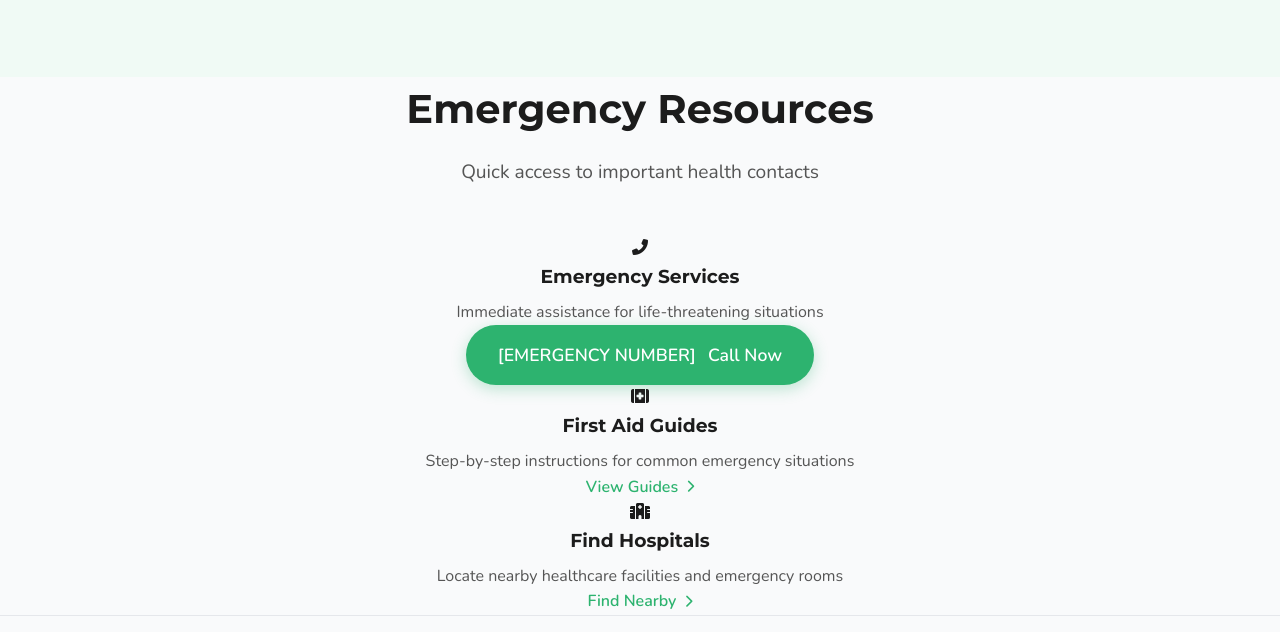
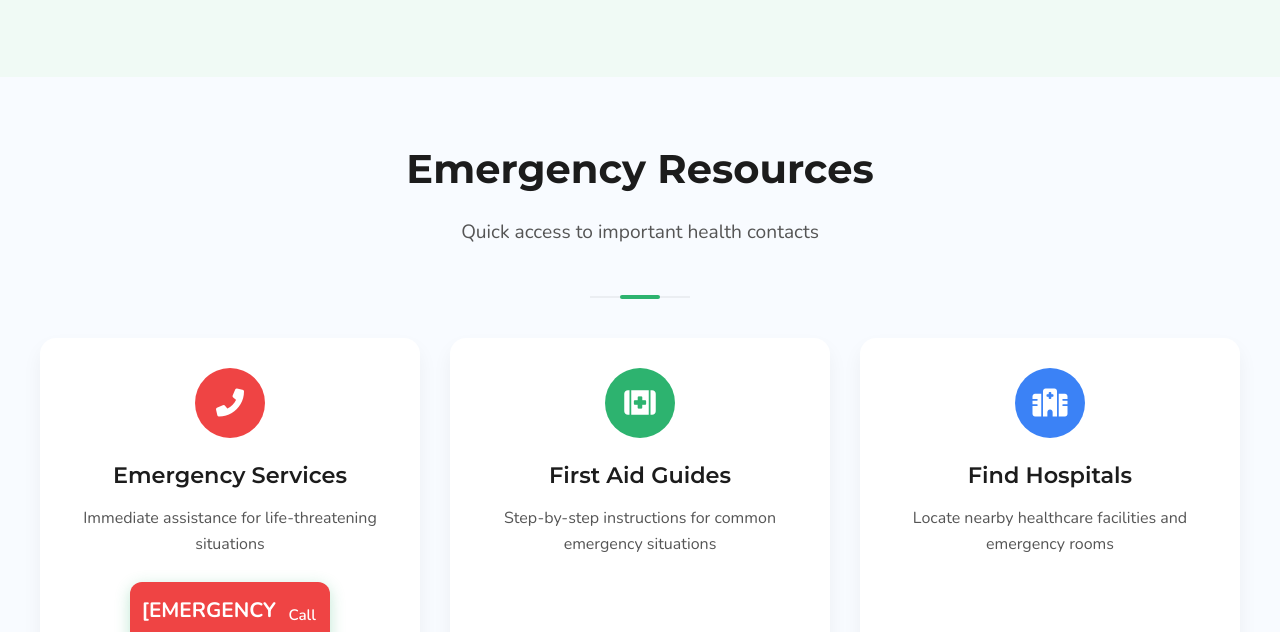
Before and after one commit to Techdee1/CJID-HACKATHON-Healthmate-AI, a website: page CJID-AI-Hackathon-Hertz/frontend/index.html in a window 1280 px wide. Shown: the part 1659-2291 px from the top of the page. Drawn offline with nearby package versions, Linux system fonts and the light colour scheme.

Commit message:
Add Emergency Resources section styling

```diff
--- a/CJID-AI-Hackathon-Hertz/frontend/styles.css
+++ b/CJID-AI-Hackathon-Hertz/frontend/styles.css
@@ -610,3 +610,153 @@ body.no-scroll {
 .nav-links a:hover:not(.active)::after {
   content: none;
 }
+
+/* Emergency Resources Section Styling */
+.emergency-section {
+  padding: 60px 0;
+  background-color: var(--bg);
+}
+
+.emergency-cards {
+  display: grid;
+  grid-template-columns: repeat(auto-fit, minmax(300px, 1fr));
+  gap: 30px;
+  margin-top: 40px;
+}
+
+.emergency-card {
+  background-color: var(--white);
+  border-radius: 16px;
+  overflow: hidden;
+  box-shadow: 0 10px 20px rgba(0, 0, 0, 0.05);
+  transition: transform 0.3s ease, box-shadow 0.3s ease;
+  display: flex;
+  flex-direction: column;
+  height: 100%;
+}
+
+.emergency-card:hover {
+  transform: translateY(-5px);
+  box-shadow: 0 15px 30px rgba(0, 0, 0, 0.1);
+}
+
+.card-icon-wrapper {
+  display: flex;
+  justify-content: center;
+  padding-top: 30px;
+}
+
+.card-icon {
+  width: 70px;
+  height: 70px;
+  border-radius: 50%;
+  display: flex;
+  align-items: center;
+  justify-content: center;
+  font-size: 28px;
+  margin-bottom: 20px;
+  color: white;
+}
+
+.emergency-icon {
+  background-color: #ef4444;
+}
+
+.guide-icon {
+  background-color: var(--primary);
+}
+
+.hospital-icon {
+  background-color: #3b82f6;
+}
+
+.card-content {
+  padding: 0 30px 30px;
+  display: flex;
+  flex-direction: column;
+  flex-grow: 1;
+}
+
+.card-title {
+  font-size: 1.4rem;
+  font-weight: 600;
+  margin-bottom: 12px;
+  color: var(--text);
+  text-align: center;
+}
+
+.card-description {
+  color: var(--text-muted);
+  margin-bottom: 25px;
+  line-height: 1.6;
+  text-align: center;
+  flex-grow: 1;
+}
+
+.cta-button.emergency-cta {
+  background-color: #ef4444;
+  color: white;
+  padding: 12px 24px;
+  border-radius: 12px;
+  font-weight: 600;
+  text-decoration: none;
+  display: flex;
+  align-items: center;
+  justify-content: center;
+  gap: 10px;
+  transition: background-color 0.2s;
+  margin: 0 auto;
+  width: 80%;
+  max-width: 200px;
+}
+
+.cta-button.emergency-cta:hover {
+  background-color: #dc2626;
+  transform: translateY(-2px);
+}
+
+.emergency-number {
+  font-size: 1.3rem;
+  font-weight: 700;
+}
+
+.cta-label {
+  font-size: 0.95rem;
+}
+
+.section-header {
+  text-align: center;
+  margin-bottom: 30px;
+}
+
+.section-title {
+  font-size: 2.2rem;
+  color: var(--text);
+  margin-bottom: 10px;
+  font-weight: 700;
+}
+
+.section-subtitle {
+  font-size: 1.1rem;
+  color: var(--text-muted);
+  margin-bottom: 20px;
+}
+
+.section-divider {
+  display: flex;
+  justify-content: center;
+  align-items: center;
+  height: 2px;
+  background-color: rgba(0, 0, 0, 0.05);
+  width: 100px;
+  margin: 0 auto;
+  position: relative;
+}
+
+.divider-accent {
+  position: absolute;
+  height: 4px;
+  width: 40px;
+  background-color: var(--primary);
+  border-radius: 2px;
+}
```
